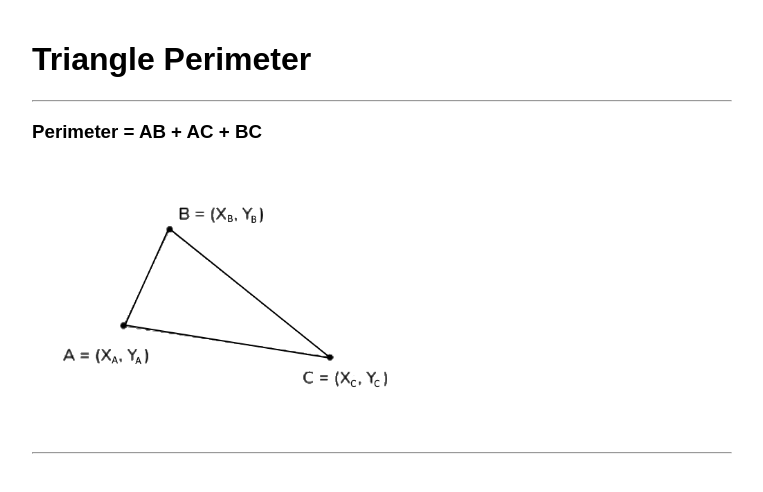
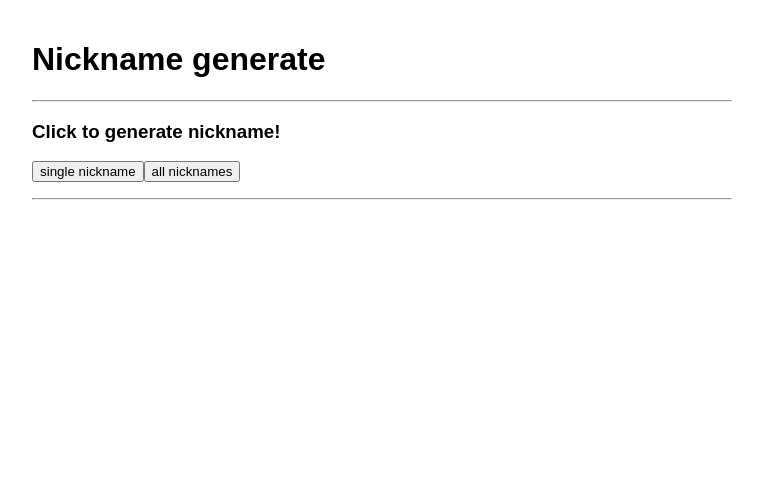
Before and after one commit to stellaris9950/Nickname, a plain HTML site: page index.html in a window 1280 px wide. Shown: the whole page, without its empty margins (258-1021 px from the left). Drawn offline with Linux system fonts and the light colour scheme.

Commit message:
change into nickname template

```diff
--- a/index.html
+++ b/index.html
@@ -5,7 +5,7 @@
     <meta http-equiv="X-UA-Compatible" content="IE=edge" />
     <meta name="viewport" content="width=device-width, initial-scale=1.0" />
 
-    <title>Triangle Perimeter</title>
+    <title>Nickname generate</title>
 
     <link rel="icon" type="image/x-icon" href="img/favicon.ico" />
     <link rel="stylesheet" href="style.css" />
@@ -14,12 +14,12 @@
   </head>
 
   <body>
-    <h1>Triangle Perimeter</h1>
+    <h1>Nickname generate</h1>
     <hr />
 
-    <h3>Perimeter = AB + AC + BC</h3>
+    <h3>Click to generate nickname!</h3>
     <p>
-      <img src="img/triangle-vertices.PNG" alt="Triangle Image" width="400" />
+      <button>single nickname</button><button>all nicknames</button>
     </p>
 
     <hr />
```
